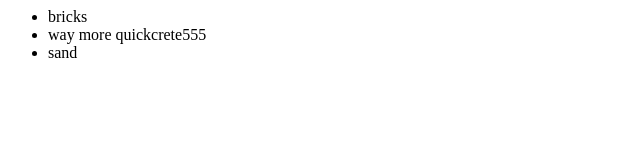
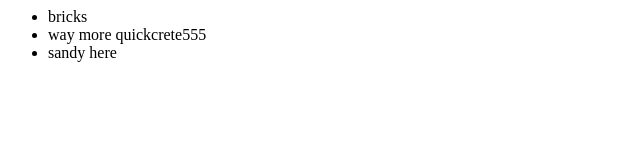
Before and after one commit to Crookie84/newGitTest, a plain HTML site: page index.html in a window 1280 px wide. Shown: the full height of the page, 0-640 px from the left. Drawn offline with Linux system fonts and the light colour scheme.

Commit message:
added sandy here

```diff
--- a/index.html
+++ b/index.html
@@ -5,7 +5,7 @@
       <ul>
         <li>bricks</li>
         <li>way more quickcrete555</li>
-        <li>sand</li>
+        <li>sandy here</li>
       </ul>
     </div>
   </body>
```
